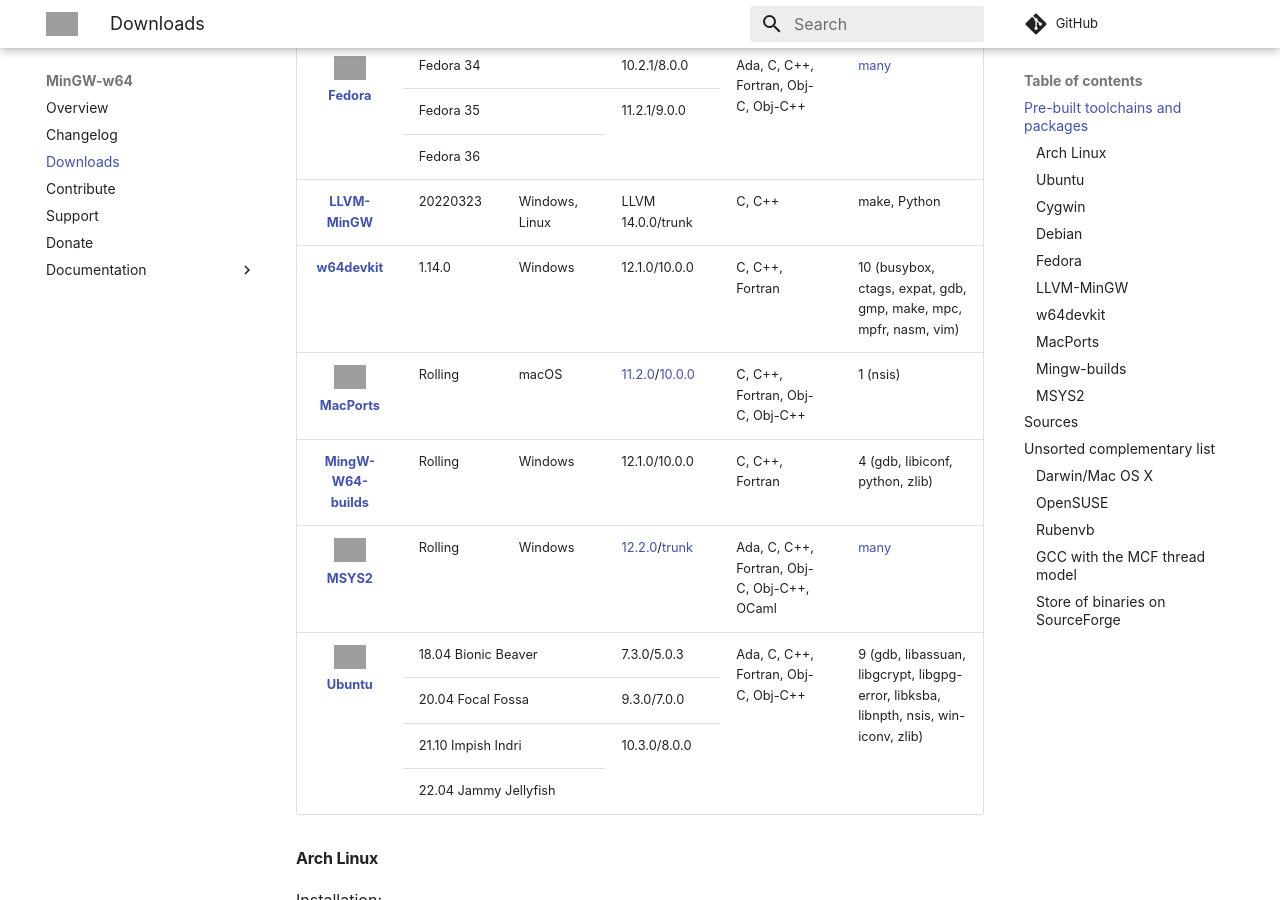
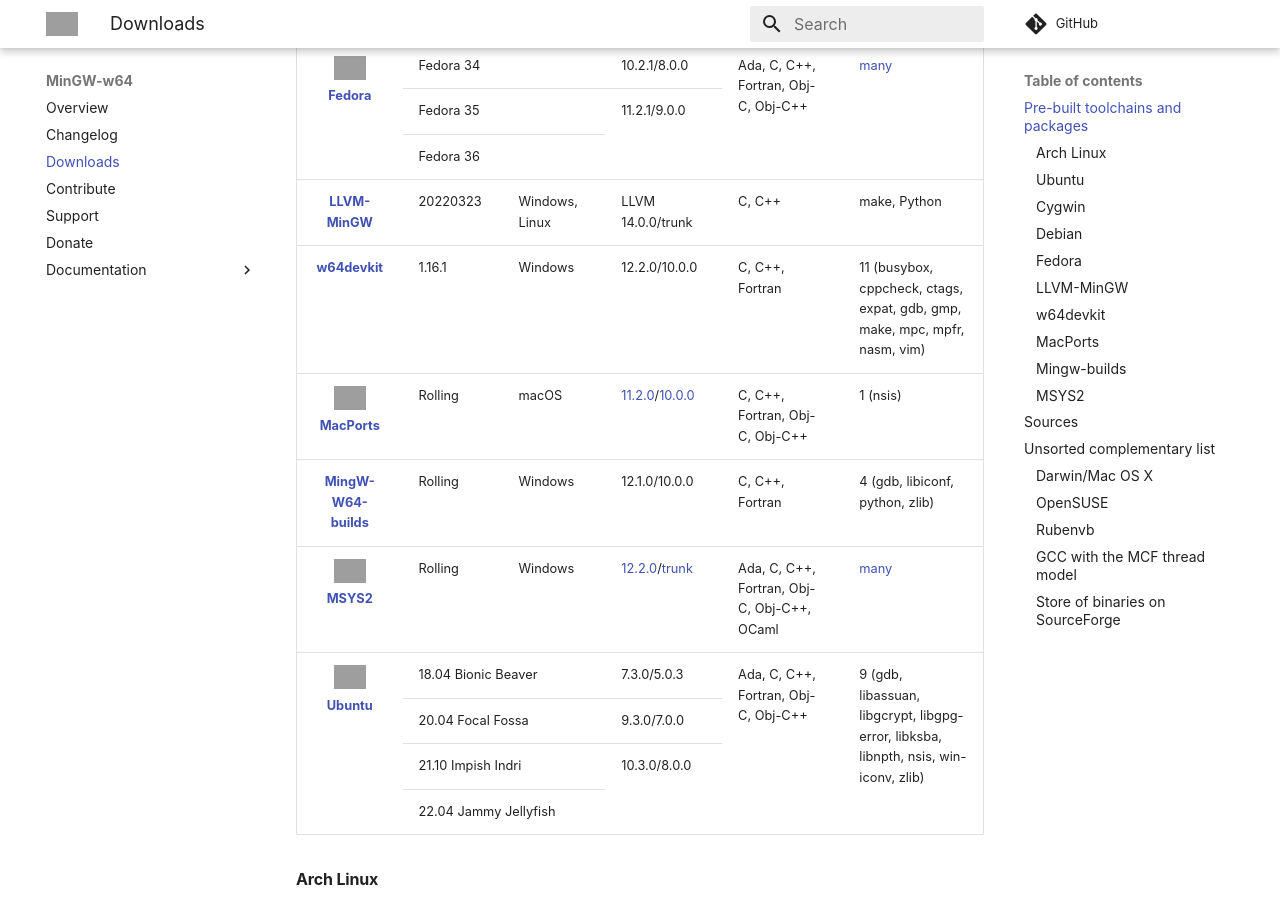
Before and after one commit to mingw-w64/mingw-w64.github.io, an MkDocs documentation site: the page built from web/downloads.md, in a window 1280 px wide and 900 px high, scrolled down 813 px. Built offline with MkDocs 1.6.1 and Material for MkDocs 9.7.7, drawn with Linux system fonts in a browser that asks for light colours; comment, search, counter and statistics services are not loaded; some of the changed text lies outside the part shown; grey boxes are pictures that could not be loaded.

Commit message:
Update w64devkit version to 1.16.1

```diff
--- a/web/downloads.md
+++ b/web/downloads.md
@@ -105,13 +105,14 @@
             <td style="text-align:center;">
                 <strong><a href="#w64devkit">w64devkit</a></strong>
             </td>
-            <td>1.14.0</td>
+            <td>1.16.1</td>
             <td>Windows</td>
-            <td>12.1.0/10.0.0</td>
+            <td>12.2.0/10.0.0</td>
             <td>C, C++, Fortran</td>
             <td>
-                10
+                11
                 (busybox,
+                cppcheck,
                 ctags,
                 expat,
                 gdb,
@@ -268,6 +269,7 @@
 * [Vim][vim] : powerful text editor
 * [Universal Ctags][ctags] : source navigation
 * [NASM][nasm] : x86 assembler
+* [Cppcheck][cppcheck] : static code analysis
 
 The toolchain includes pthreads, C++11 threads, and OpenMP. All included
 runtime components are static.
@@ -275,6 +277,7 @@
 Installation: [GitHub](https://github.com/skeeto/w64devkit/releases)
 
 [bb]: https://frippery.org/busybox/
+[cppcheck]: https://cppcheck.sourceforge.io/
 [ctags]: https://github.com/universal-ctags/ctags
 [gdb]: https://www.gnu.org/software/gdb/
 [make]: https://www.gnu.org/software/make/
```
